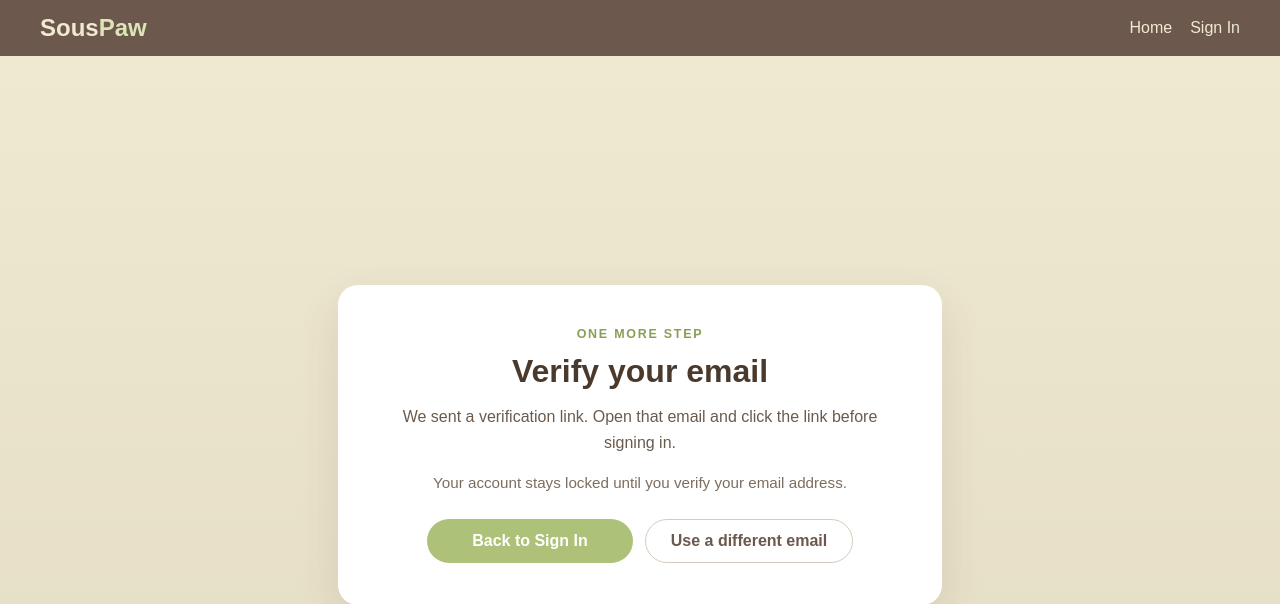
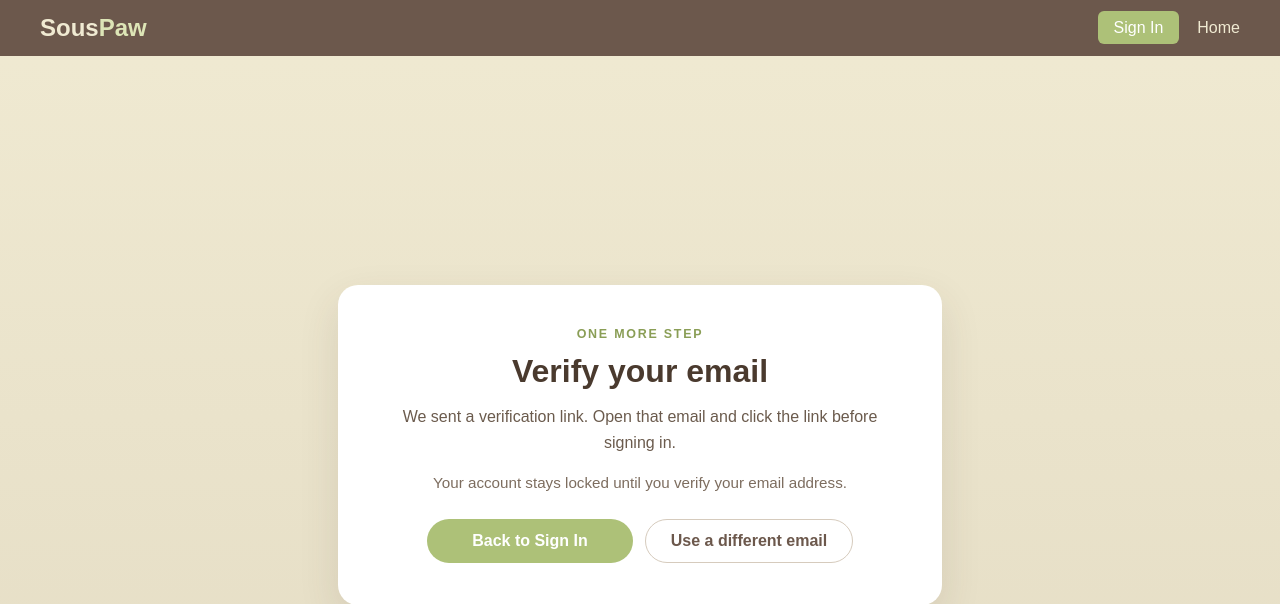
Before and after one commit to SWE-Group-1-2026/SWE_Project, a Django app: page /verify-email/ in a window 1280 px wide. Shown: the top 604 px of the page. Run offline with Django 4.2, Linux system fonts and the light colour scheme.

Commit message:
Update verify_email.html

```diff
--- a/SWE_Project/recipes/templates/verify_email.html
+++ b/SWE_Project/recipes/templates/verify_email.html
@@ -11,8 +11,8 @@
   <nav class="navbar">
     <a href="{% url 'home' %}" class="navbar-brand">Sous<span>Paw</span></a>
     <ul class="navbar-links">
-      <li><a href="{% url 'home' %}">Home</a></li>
-      <li><a href="{% url 'login' %}">Sign In</a></li>
+      <li><a href="{% url 'login' %}" class="navbar-cta">Sign In</a></li>
+      <li><a href="{% url 'home' %}" class"navbar-cta">Home</a></li>
     </ul>
   </nav>
 
```
